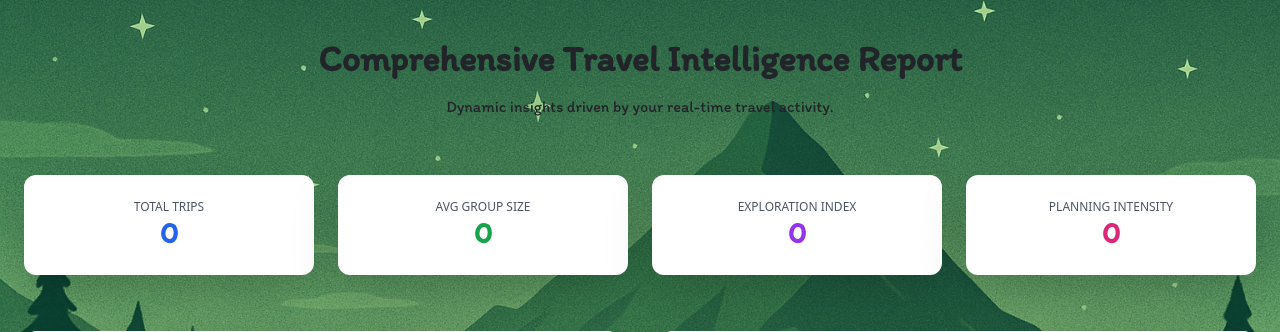
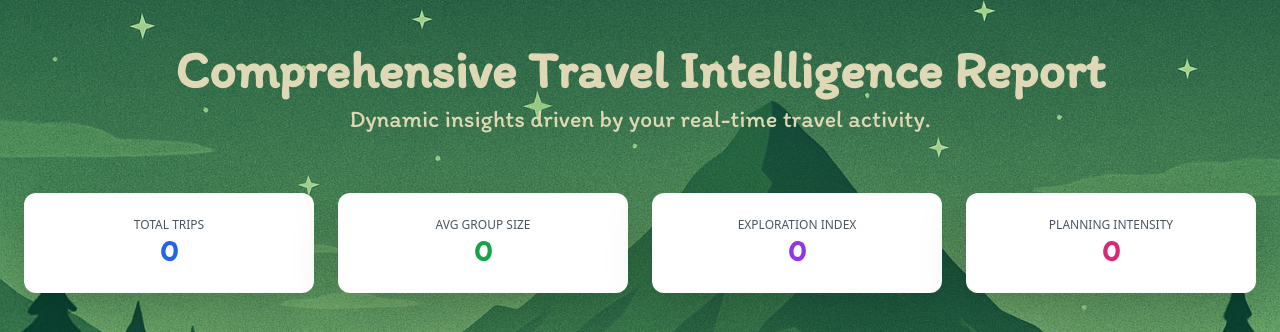
Before and after one commit to lou-chan03/CITS3403_Explorate_2025, a Flask app: page /user_analytics in a window 1280 px wide. Shown: the part 109-441 px from the top of the page. Run offline with Flask 3, Linux system fonts and the light colour scheme; the visitor is signed in with stand-in values (Sample User, id 1); data that the repository does not hold is empty; some libraries are stand-ins or nearby versions.

Commit message:
Update user_analytics.html

```diff
--- a/Explorate/templates/user_analytics.html
+++ b/Explorate/templates/user_analytics.html
@@ -4,8 +4,12 @@
 {% block content %}
 <div class="max-w-7xl mx-auto px-4 py-12 space-y-14" id="analytics-report">
   <div class="text-center animate-fade-in-up">
-    <h1 class="text-4xl font-extrabold mb-3 text-gradient">Comprehensive Travel Intelligence Report</h1>
-    <p class="text-md text-colour">Dynamic insights driven by your real-time travel activity.</p>
+    <h1 style="color: #DFD8B6; font-size: 3.25rem; font-weight: 800;">
+      Comprehensive Travel Intelligence Report
+    </h1>
+    <p style="color: #DFD8B6; font-size: 1.5rem;">
+      Dynamic insights driven by your real-time travel activity.
+    </p>
   </div>
 
   <div class="grid grid-cols-2 md:grid-cols-4 gap-6 text-center animate-fade-in">
```
